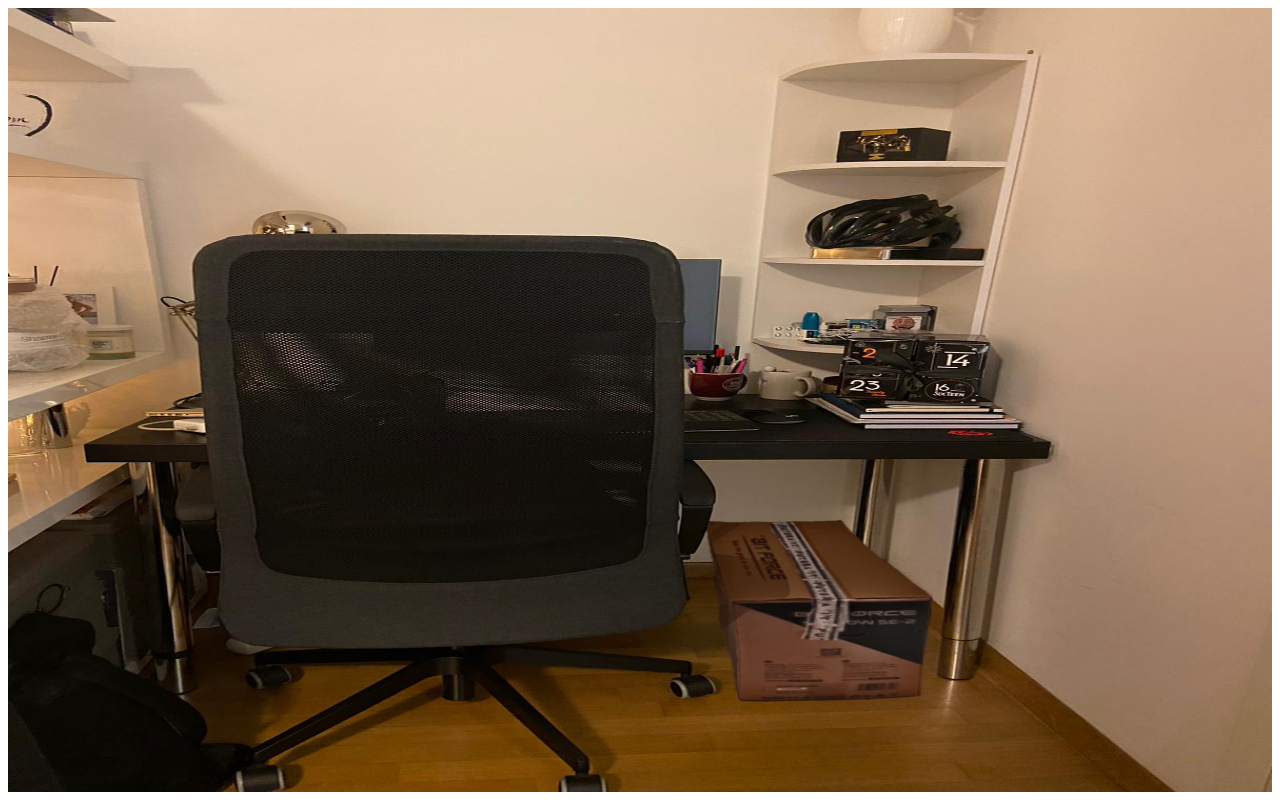
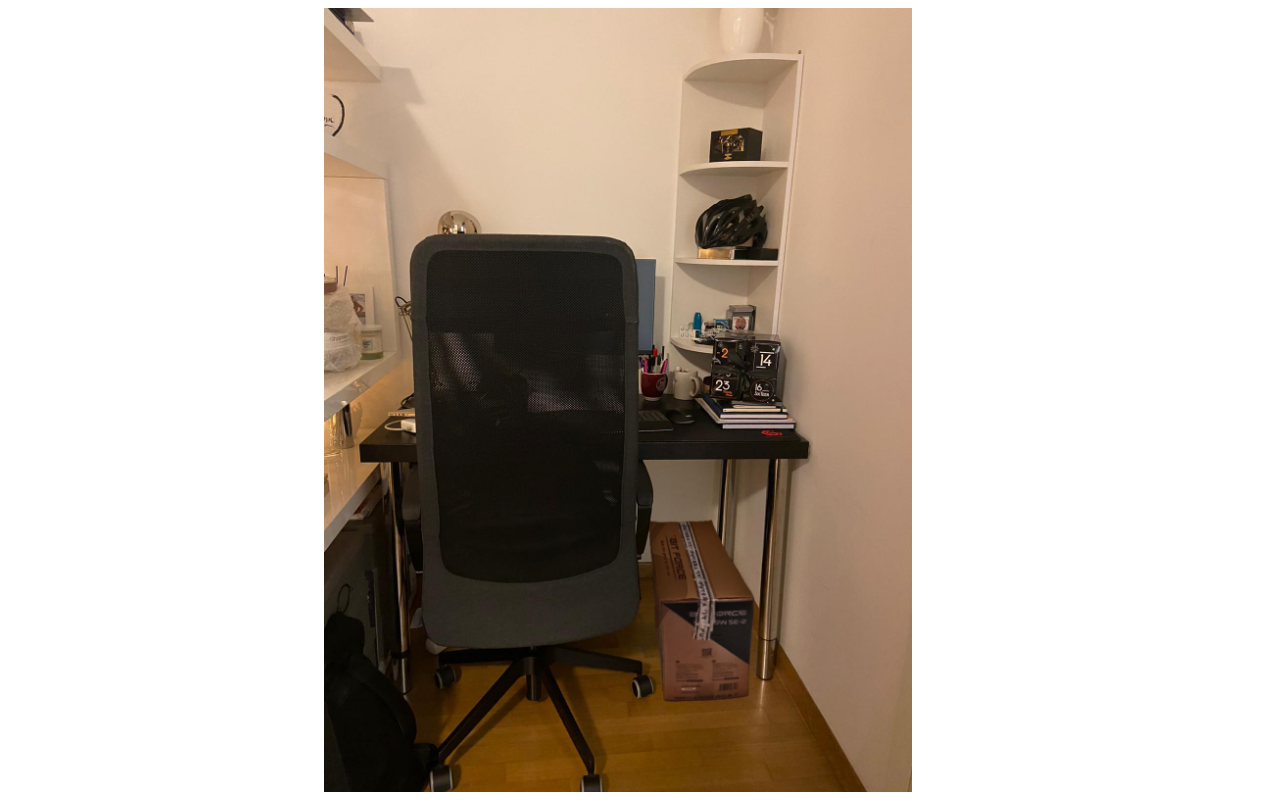
Before and after one commit to djedbozicnjak/dar, a plain HTML site: page index.html in a window 1280 px wide. Drawn offline with Linux system fonts and the light colour scheme.

Commit message:
Update index.html

```diff
--- a/index.html
+++ b/index.html
@@ -1,5 +1,5 @@
 <html>
 <body>
-<img style="width:100%;height:100%;" src='slika.jpeg' />
+<img style="margin-left:25%;height:100%;" src='slika.jpeg' />
 </body>
 </html>
```
